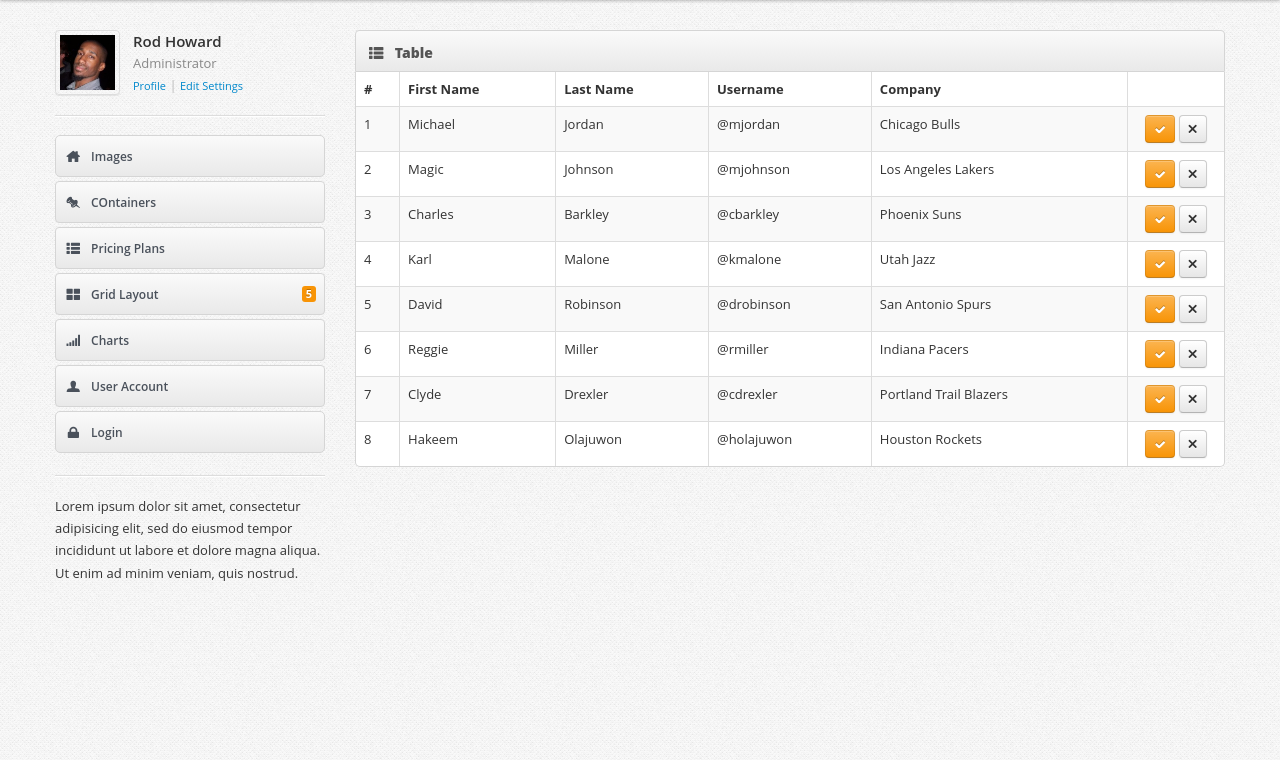
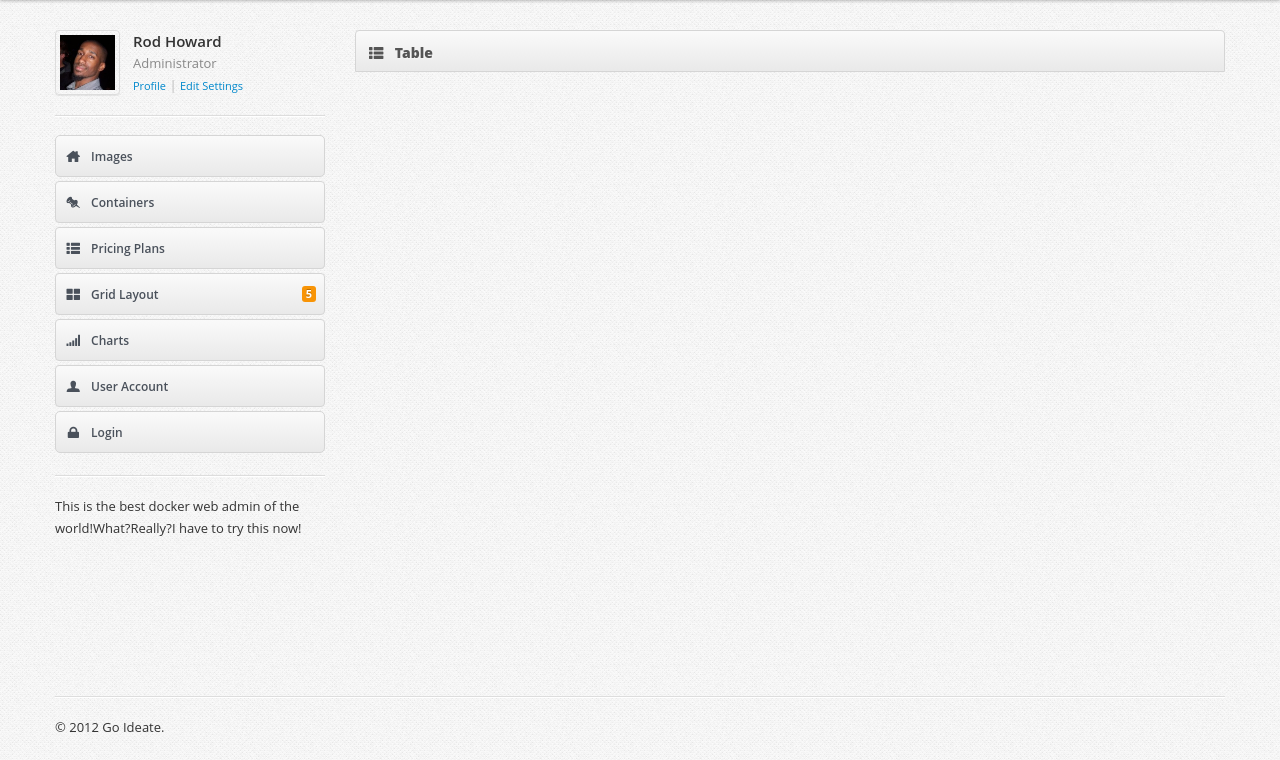
Before and after one commit to yoyopie/ducker, a Django app: template docker_web/web_site/templates/base.html in a window 1280 px wide. Shown: the part 40-800 px from the top of the page. Run offline with Django 3.2, Linux system fonts and the light colour scheme; the template is opened without the code that fills it, so the values that code supplies are empty; parts of the project's set-up code (start-up, migrations or seed data) failed here and were passed over; some libraries are stand-ins or nearby versions.

Commit message:
edit html
Change-Id: I669e2ce2416631f2e7aa3f902312c301a61e1e7f

```diff
--- a/docker_web/web_site/templates/base.html
+++ b/docker_web/web_site/templates/base.html
@@ -140,7 +140,7 @@
                     {% endblock containers %}
 						<a href="/containers/">
 							<i class="icon-pushpin"></i>
-							COntainers
+							Containers
 						</a>
 					</li>
 
@@ -152,7 +152,7 @@
 					</li>
 
 					<li>
-						<a href="./grid.html">
+						<a href="#">
 							<i class="icon-th-large"></i>
 							Grid Layout
 							<span class="label label-warning pull-right">5</span>
@@ -160,21 +160,21 @@
 					</li>
 
 					<li>
-						<a href="./charts.html">
+						<a href="#">
 							<i class="icon-signal"></i>
 							Charts
 						</a>
 					</li>
 
 					<li>
-						<a href="./account.html">
+						<a href="#">
 							<i class="icon-user"></i>
 							User Account
 						</a>
 					</li>
 
 					<li>
-						<a href="./login.html">
+						<a href="/login/">
 							<i class="icon-lock"></i>
 							Login
 						</a>
@@ -185,7 +185,7 @@
 				<hr />
 
 				<div class="sidebar-extra">
-					<p>Lorem ipsum dolor sit amet, consectetur adipisicing elit, sed do eiusmod tempor incididunt ut labore et dolore magna aliqua. Ut enim ad minim veniam, quis nostrud.</p>
+					<p>This is the best docker web admin of the world!What?Really?I have to try this now!</p>
 				</div> <!-- .sidebar-extra -->
 
 				<br />
@@ -206,145 +206,6 @@
 						<h3>Table</h3>
 					</div> <!-- /widget-header -->
 
-					<div class="widget-content">
-
-						<table class="table table-striped table-bordered">
-							<thead>
-								<tr>
-									<th>#</th>
-									<th>First Name</th>
-									<th>Last Name</th>
-									<th>Username</th>
-									<th>Company</th>
-									<th>&nbsp;</th>
-								</tr>
-							</thead>
-
-							<tbody>
-								<tr>
-									<td>1</td>
-									<td>Michael</td>
-									<td>Jordan</td>
-									<td>@mjordan</td>
-									<td>Chicago Bulls</td>
-									<td class="action-td">
-										<a href="javascript:;" class="btn btn-small btn-warning">
-											<i class="icon-ok"></i>
-										</a>
-										<a href="javascript:;" class="btn btn-small">
-											<i class="icon-remove"></i>
-										</a>
-									</td>
-								</tr>
-								<tr>
-									<td>2</td>
-									<td>Magic</td>
-									<td>Johnson</td>
-									<td>@mjohnson</td>
-									<td>Los Angeles Lakers</td>
-									<td class="action-td">
-										<a href="javascript:;" class="btn btn-small btn-warning">
-											<i class="icon-ok"></i>
-										</a>
-										<a href="javascript:;" class="btn btn-small">
-											<i class="icon-remove"></i>
-										</a>
-									</td>
-								</tr>
-								<tr>
-									<td>3</td>
-									<td>Charles</td>
-									<td>Barkley</td>
-									<td>@cbarkley</td>
-									<td>Phoenix Suns</td>
-									<td class="action-td">
-										<a href="javascript:;" class="btn btn-small btn-warning">
-											<i class="icon-ok"></i>
-										</a>
-										<a href="javascript:;" class="btn btn-small">
-											<i class="icon-remove"></i>
-										</a>
-									</td>
-								</tr>
-								<tr>
-									<td>4</td>
-									<td>Karl</td>
-									<td>Malone</td>
-									<td>@kmalone</td>
-									<td>Utah Jazz</td>
-									<td class="action-td">
-										<a href="javascript:;" class="btn btn-small btn-warning">
-											<i class="icon-ok"></i>
-										</a>
-										<a href="javascript:;" class="btn btn-small">
-											<i class="icon-remove"></i>
-										</a>
-									</td>
-								</tr>
-								<tr>
-									<td>5</td>
-									<td>David</td>
-									<td>Robinson</td>
-									<td>@drobinson</td>
-									<td>San Antonio Spurs</td>
-									<td class="action-td">
-										<a href="javascript:;" class="btn btn-small btn-warning">
-											<i class="icon-ok"></i>
-										</a>
-										<a href="javascript:;" class="btn btn-small">
-											<i class="icon-remove"></i>
-										</a>
-									</td>
-								</tr>
-								<tr>
-									<td>6</td>
-									<td>Reggie</td>
-									<td>Miller</td>
-									<td>@rmiller</td>
-									<td>Indiana Pacers</td>
-									<td class="action-td">
-										<a href="javascript:;" class="btn btn-small btn-warning">
-											<i class="icon-ok"></i>
-										</a>
-										<a href="javascript:;" class="btn btn-small">
-											<i class="icon-remove"></i>
-										</a>
-									</td>
-								</tr>
-								<tr>
-									<td>7</td>
-									<td>Clyde</td>
-									<td>Drexler</td>
-									<td>@cdrexler</td>
-									<td>Portland Trail Blazers</td>
-									<td class="action-td">
-										<a href="javascript:;" class="btn btn-small btn-warning">
-											<i class="icon-ok"></i>
-										</a>
-										<a href="javascript:;" class="btn btn-small">
-											<i class="icon-remove"></i>
-										</a>
-									</td>
-								</tr>
-								<tr>
-									<td>8</td>
-									<td>Hakeem</td>
-									<td>Olajuwon</td>
-									<td>@holajuwon</td>
-									<td>Houston Rockets</td>
-									<td class="action-td">
-										<a href="javascript:;" class="btn btn-small btn-warning">
-											<i class="icon-ok"></i>
-										</a>
-										<a href="javascript:;" class="btn btn-small">
-											<i class="icon-remove"></i>
-										</a>
-									</td>
-								</tr>
-							</tbody>
-						</table>
-
-					</div> <!-- /widget-content -->
 
 				</div> <!-- /widget -->
 
@@ -360,14 +221,14 @@
   {% endblock showsome %}
   {% endblock content %}
   {% block footer %}
-<!--div id="footer">
+<div id="footer" class="navbar-fixed-bottom">
 
 	<div class="container">
 		<hr />
 		<p>&copy; 2012 Go Ideate.</p>
-	</div> <!-- /container -->
+	</div>
 
-</div> <!-- /footer -->
+</div>
 
 
 
--- a/docker_web/web_site/templates/containers.html
+++ b/docker_web/web_site/templates/containers.html
@@ -8,7 +8,7 @@
             <th>Image</th>
             <th>Names</th>
             <th>Status</th>
-            <th>CIdontral</th>
+            <th>Contral</th>
         </tr>
     </thead>
     <tbody>
@@ -46,10 +46,10 @@
             </tr>
             {% endfor %}
     </tbody>
+{% endblock showsome %}
     {% block containers %}
     <li class="active">
     {% endblock containers %}
-{% endblock showsome %}
 {% block javascript %}
 <script type="javascript">
     $(document).ready(function(){
--- a/docker_web/web_site/templates/index.html
+++ b/docker_web/web_site/templates/index.html
@@ -24,7 +24,7 @@
             </tr>
             {% endfor %}
     </tbody>
+{% endblock showsome %}
     {% block images %}
     <li class="active">
     {% endblock images%}
-{% endblock showsome %}
```
